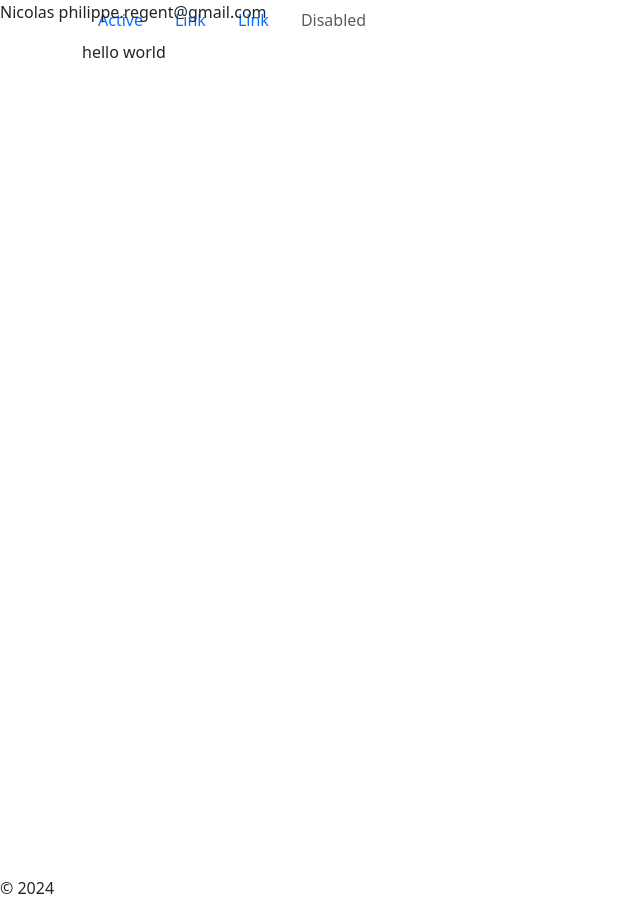
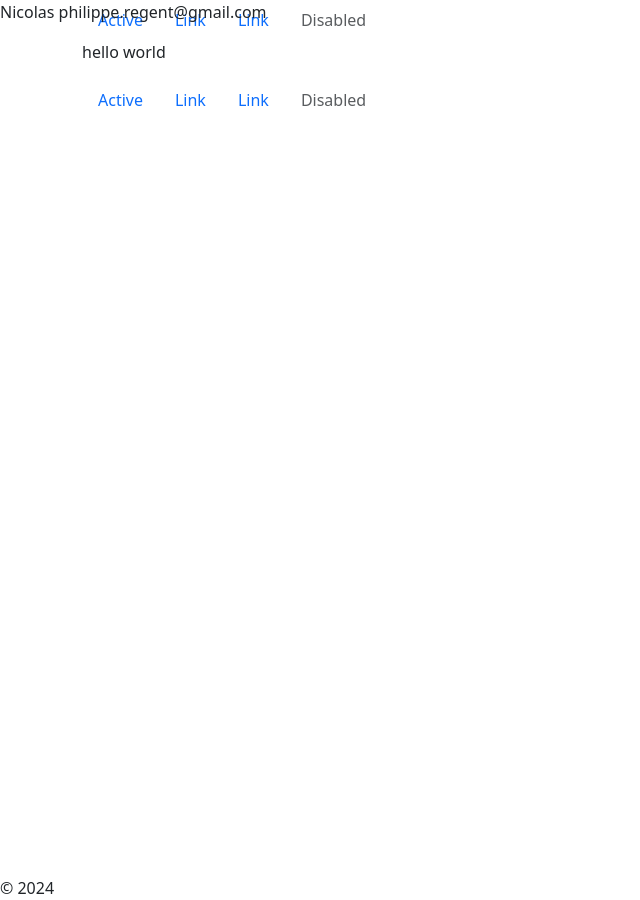
Before and after one commit to awelvor/nicolas, a Jekyll site: the page built from index.html, in a window 1280 px wide. Shown: the whole page, without its empty margins (0-640 px from the left). Built offline with Jekyll 4.4.1, drawn with Linux system fonts in a browser that asks for light colours.

Commit message:
Update index.html

```diff
--- a/index.html
+++ b/index.html
@@ -4,4 +4,19 @@ title: nicolas
 ---
 <div class="container">
 <p>hello world</p>
+
+  <ul class="nav">
+  <li class="nav-item">
+    <a class="nav-link active" aria-current="page" href="#">Active</a>
+  </li>
+  <li class="nav-item">
+    <a class="nav-link" href="#">Link</a>
+  </li>
+  <li class="nav-item">
+    <a class="nav-link" href="#">Link</a>
+  </li>
+  <li class="nav-item">
+    <a class="nav-link disabled" aria-disabled="true">Disabled</a>
+  </li>
+</ul>
 </div>
```
